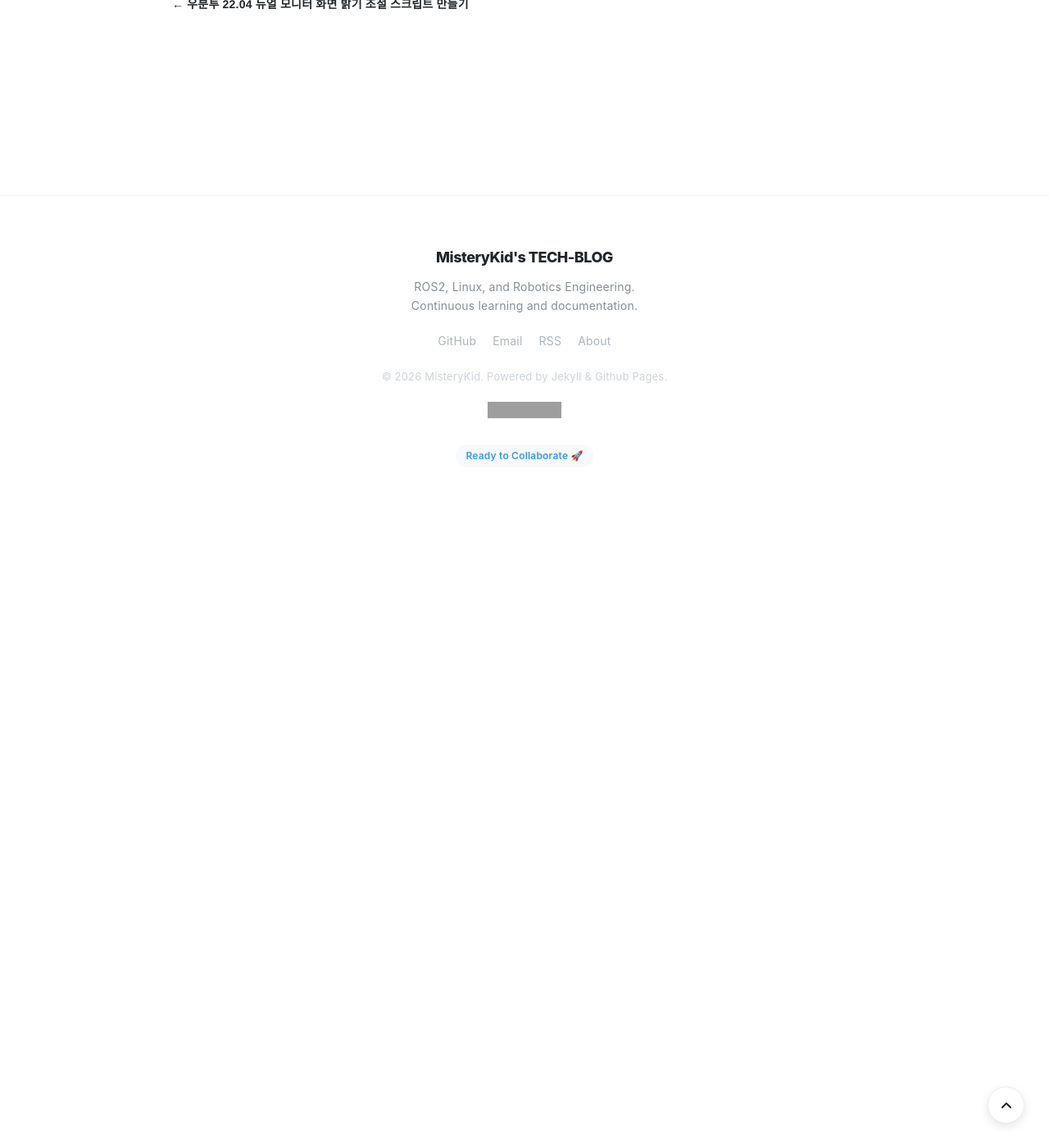
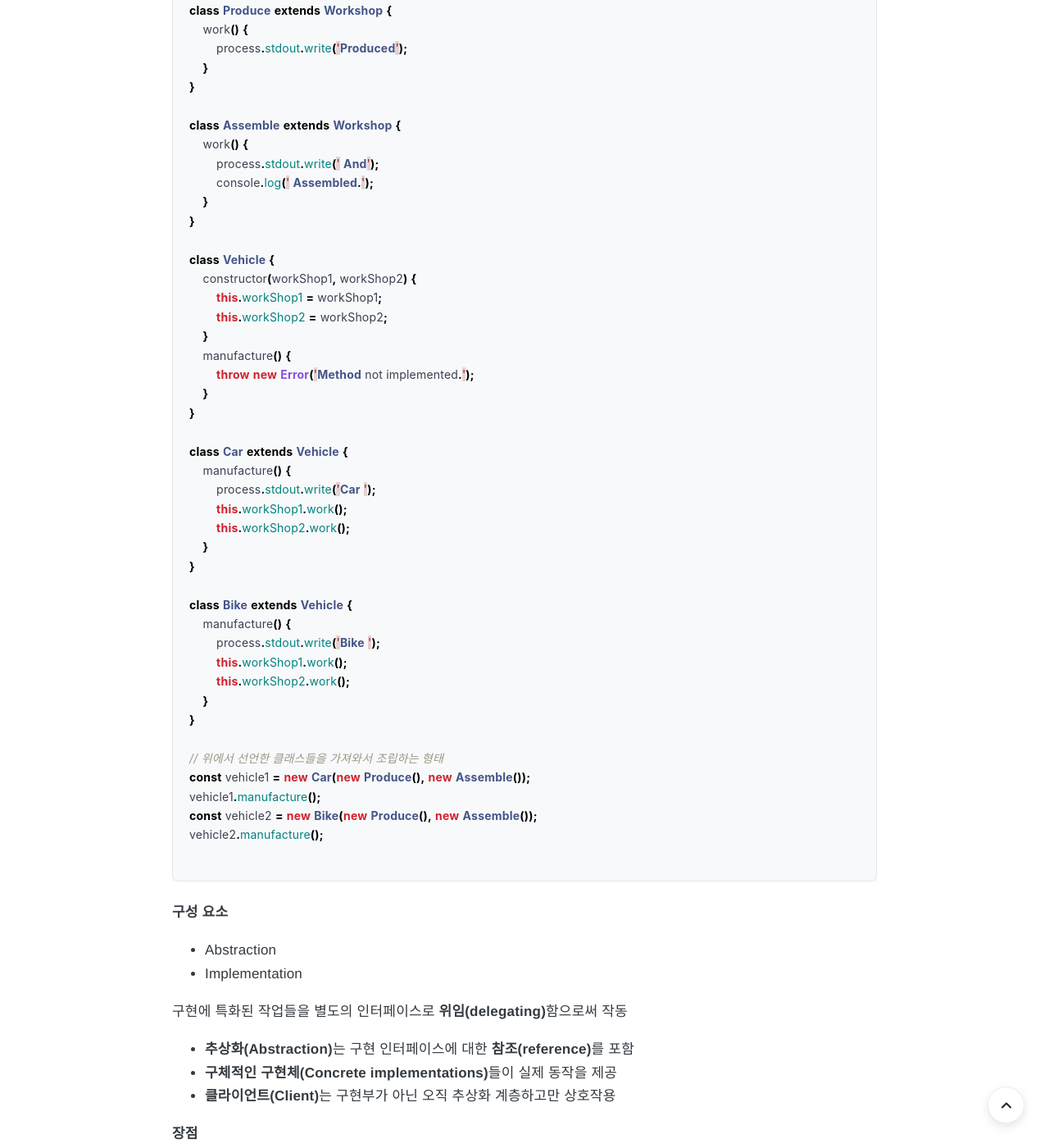
Before and after one commit to MisteryKid/MisteryKid.github.io, a Jekyll site: the page built from _posts/Study/2026-04-11-Design_Pattern.md, in a window 1280 px wide and 1400 px high, scrolled down 15875 px. Shown: the whole window at 82% size. Built offline with Jekyll 4.4.1, drawn with Linux system fonts in a browser that asks for light colours; before the commit the page ends 16505 px from its top, so only the background shows below that; some of the changed text lies outside the part shown; grey boxes are pictures that could not be loaded.

Commit message:
add bridge

````diff
--- a/_posts/Study/2026-04-11-Design_Pattern.md
+++ b/_posts/Study/2026-04-11-Design_Pattern.md
@@ -483,9 +483,93 @@ void clientCode(Printer& printer){
 
 
 ## Bridge Pattern
+- 추상화를 구현으로부터 분리하여 독립적으로 변화할 수 있도록 함
+- 구현부의 변경이 클라이언트 코드에 영향 주지 않음
+- 상속 대신 합성(Composition)을 사용
 
 
+<div style="display: flex; justify-content: space-around; align-items: flex-start;">
+  <div style="text-align: center; width: 45%;">
+    <p><strong>[Before] 패턴 미적용</strong></p>
+    <img src="/assets/img/Study/Pattern/NoBridge.png" style="width: 100%; border: 1px solid #ddd;">
+  </div>
+  <div style="text-align: center; width: 45%;">
+    <p><strong>[After] 브릿지 패턴 적용</strong></p>
+    <img src="/assets/img/Study/Pattern/BridgeUse.png" style="width: 100%; border: 1px solid #ddd;">
+  </div>
+</div>
 
+
+```java
+class Workshop {
+    work() {
+        throw new Error('Method not implemented.');
+    }
+}
+
+class Produce extends Workshop {
+    work() {
+        process.stdout.write('Produced');
+    }
+}
+
+class Assemble extends Workshop {
+    work() {
+        process.stdout.write(' And');
+        console.log(' Assembled.');
+    }
+}
+
+class Vehicle {
+    constructor(workShop1, workShop2) {
+        this.workShop1 = workShop1;
+        this.workShop2 = workShop2;
+    }
+    manufacture() {
+        throw new Error('Method not implemented.');
+    }
+}
+
+class Car extends Vehicle {
+    manufacture() {
+        process.stdout.write('Car ');
+        this.workShop1.work();
+        this.workShop2.work();
+    }
+}
+
+class Bike extends Vehicle {
+    manufacture() {
+        process.stdout.write('Bike ');
+        this.workShop1.work();
+        this.workShop2.work();
+    }
+}
+
+// 위에서 선언한 클래스들을 가져와서 조립하는 형태
+const vehicle1 = new Car(new Produce(), new Assemble());
+vehicle1.manufacture();
+const vehicle2 = new Bike(new Produce(), new Assemble());
+vehicle2.manufacture();
+
+```
+
+**구성 요소**
+- Abstraction
+- Implementation
+
+구현에 특화된 작업들을 별도의 인터페이스로 **위임(delegating)**함으로써 작동
+- **추상화(Abstraction)**는 구현 인터페이스에 대한 **참조(reference)**를 포함
+- **구체적인 구현체(Concrete implementations)**들이 실제 동작을 제공
+- **클라이언트(Client)**는 구현부가 아닌 오직 추상화 계층하고만 상호작용
+
+
+**장점**
+- 결합도 감소
+- 유연성
+**단점**
+- 초기 설계 복잡성
+- 오버 엔지니어링
 
 ---
 
@@ -493,6 +577,8 @@ void clientCode(Printer& printer){
 - 객체가 서로 어떻게 데이터를 주고받고 책임을 분산시키는 지에 대해 설명
 - 객체 간의 결합도를 낮추면서, 복잡한 제어 흐름을 효율적으로 관리
 
+
+
 ## Strategy Pattern
 
 ## Mediator Pattern
````
Also changed, not shown: assets/img/Study/Pattern/BridgeUse.png (added), assets/img/Study/Pattern/NoBridge.png (added).
